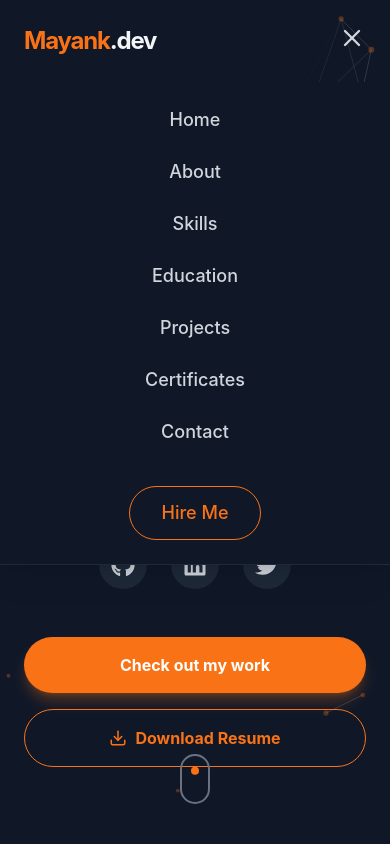
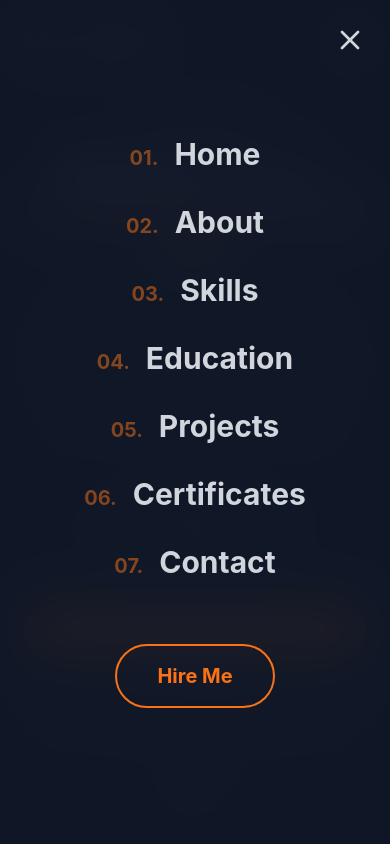
Before and after one commit to rajpootmayank2002-ai/Personal-PortFolio-Website, a React app: page / in a window 390 px wide. Both pictures are taken after a click on the button 352 px from the left and 38 px from the top of the page. Shown: the top 844 px of the page. Built offline with nearby package versions, Linux system fonts and the light colour scheme; the HTML template or start-up script is replaced by a standard one.

Commit message:
Optimize responsiveness and improve mobile UX

```diff
--- a/src/components/Hero.jsx
+++ b/src/components/Hero.jsx
@@ -103,7 +103,7 @@ const Hero = () => {
         </motion.p>
 
         <motion.h1
-          className="text-5xl md:text-7xl font-extrabold text-white mb-6 tracking-tight"
+          className="text-4xl sm:text-5xl md:text-7xl font-extrabold text-white mb-6 tracking-tight leading-[1.1]"
           initial={{ opacity: 0, y: 20 }}
           animate={{ opacity: 1, y: 0 }}
           transition={{ duration: 0.5, delay: 0.4 }}
@@ -114,6 +114,7 @@ const Hero = () => {
             I build things for the web.
           </span>
         </motion.h1>
+
 
         <motion.p
           className="text-gray-400 max-w-2xl mx-auto text-lg mb-10"
--- a/src/components/Navbar.jsx
+++ b/src/components/Navbar.jsx
@@ -81,35 +81,55 @@ const Navbar = () => {
       <AnimatePresence>
         {isOpen && (
           <motion.div
-            initial={{ opacity: 0, y: -20 }}
-            animate={{ opacity: 1, y: 0 }}
-            exit={{ opacity: 0, y: -20 }}
-            transition={{ duration: 0.3 }}
-            className="absolute top-full left-0 w-full bg-gray-900 border-b border-gray-800 shadow-xl md:hidden"
+            initial={{ opacity: 0 }}
+            animate={{ opacity: 1 }}
+            exit={{ opacity: 0 }}
+            className="fixed inset-0 h-screen w-screen bg-gray-900/95 backdrop-blur-xl z-50 md:hidden flex flex-col items-center justify-center transition-all"
           >
-            <div className="flex flex-col items-center py-6 gap-6">
-              {navLinks.map((link) => (
-                <a
+            <button
+              onClick={() => setIsOpen(false)}
+              className="absolute top-6 right-6 text-gray-300 hover:text-white"
+            >
+              <X size={32} />
+            </button>
+
+            <motion.nav
+              className="flex flex-col items-center gap-8"
+              initial={{ scale: 0.9, opacity: 0 }}
+              animate={{ scale: 1, opacity: 1 }}
+              transition={{ delay: 0.1 }}
+            >
+              {navLinks.map((link, index) => (
+                <motion.a
                   key={link.name}
                   href={link.href}
                   onClick={() => setIsOpen(false)}
-                  className="text-lg font-medium text-gray-300 hover:text-primary transition-colors"
+                  className="text-3xl font-bold text-gray-300 hover:text-primary transition-colors"
+                  initial={{ opacity: 0, y: 20 }}
+                  animate={{ opacity: 1, y: 0 }}
+                  transition={{ delay: 0.1 + index * 0.1 }}
                 >
+                  <span className="text-primary/50 text-xl mr-4">0{index + 1}.</span>
                   {link.name}
-                </a>
+                </motion.a>
               ))}
-              <div className="pt-4">
+              <motion.div
+                initial={{ opacity: 0, y: 20 }}
+                animate={{ opacity: 1, y: 0 }}
+                transition={{ delay: 0.1 + navLinks.length * 0.1 }}
+                className="pt-8"
+              >
                 <ContactDropdown
                   label="Hire Me"
                   position="bottom"
-                  className="px-8 py-3 border border-primary text-primary rounded-full hover:bg-primary/10 transition-all text-lg font-medium cursor-pointer"
+                  className="px-10 py-4 border-2 border-primary text-primary rounded-full hover:bg-primary/10 transition-all text-xl font-bold cursor-pointer"
                 />
-              </div>
-            </div>
-
+              </motion.div>
+            </motion.nav>
           </motion.div>
         )}
       </AnimatePresence>
+
     </header>
   );
 };
--- a/src/index.css
+++ b/src/index.css
@@ -4,8 +4,11 @@
   --color-primary: #f97316; /* orange-500 */
 }
 
-@layer base {
-  body {
-    @apply bg-gray-900 text-white font-sans antialiased;
-  }
+html {
+  scroll-behavior: smooth;
+  overflow-x: hidden;
 }
+
+body {
+  @apply bg-gray-900 text-white font-sans antialiased overflow-x-hidden;
+}
```
